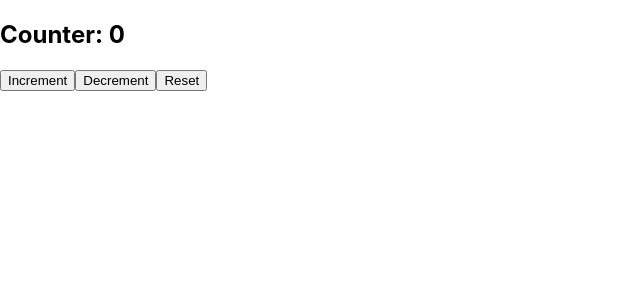
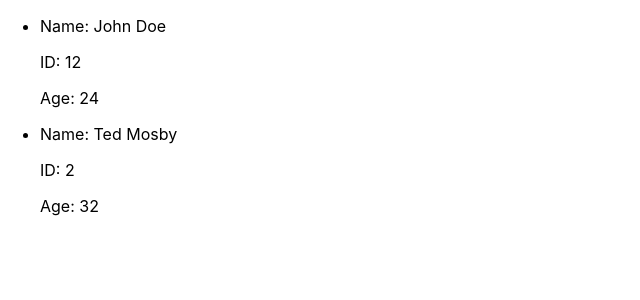
Before and after one commit to thaliagit/my-app, a React (Create React App) app: page / in a window 1280 px wide. Shown: the top 300 px of the page, without its empty margins (0-640 px from the left). Built offline with nearby package versions, Linux system fonts and the light colour scheme.

Commit message:
exercise 43 done~useMemo

```diff
--- a/src/App.js
+++ b/src/App.js
@@ -1,38 +1,32 @@
-import logo from './logo.svg';
-import './App.css';
-import React from 'react';
-import { LanguageContext } from './components/LanguageContext';
-import DisplayLanguage from './components/DisplayLanguage';
-import HookCounter from './components/HookCounter';
-import LoginForm from './components/LoginForm';
+import logo from "./logo.svg";
+import "./App.css";
+import React from "react";
+import { LanguageContext } from "./components/LanguageContext";
+import DisplayLanguage from "./components/DisplayLanguage";
+import HookCounter from "./components/HookCounter";
+import LoginForm from "./components/LoginForm";
+import FilteredList from "./components/FilteredList";
 
-class App extends React.Component {
+function App() {
+  const user = [
+    {
+      name: "John Doe",
+      id: 12,
+      age: 24,
+    },
+    {
+      name: "Ted Mosby",
+      id: 2,
+      age: 32,
+    },
+    {
+      name: "Barney Stinson",
+      id: 2,
+      age: 17,
+    },
+  ];
 
-  // state = {
-  //   language: "en"
-  // }
-
-  // handleLanguageChange = (event) => {
-  //   this.setState({
-  //     language: event.target.value
-  //   })
-  // }
-
-  render(){
-  return (
-    <>
-    {/* <select value={this.state.language} onChange={this.handleLanguageChange}>
-      <option value="en">English</option>
-      <option value="gr">Greek</option>
-    </select>
-      <LanguageContext.Provider value={this.state.language}>
-        <DisplayLanguage />
-      </LanguageContext.Provider> */}
-      <HookCounter/>
-      {/* <LoginForm /> */}
-    </>
-  );
-  }
+  return <FilteredList user={user} />;
 }
 
 export default App;
--- /dev/null
+++ b/src/components/FilteredList.jsx
@@ -0,0 +1,27 @@
+import React, { useMemo } from "react";
+
+function FilteredList({ user }) {
+  const filtered = useMemo(
+    () =>
+      user.filter((e) => {
+        return e.age >= 18;
+      }),
+    []
+  );
+
+  return (
+    <>
+      <ul>
+        {filtered.map((el) => (
+          <li>
+            <p>Name: {el.name}</p>
+            <p>ID: {el.id}</p>
+            <p>Age: {el.age}</p>
+          </li>
+        ))}
+      </ul>
+    </>
+  );
+}
+
+export default FilteredList;
```
